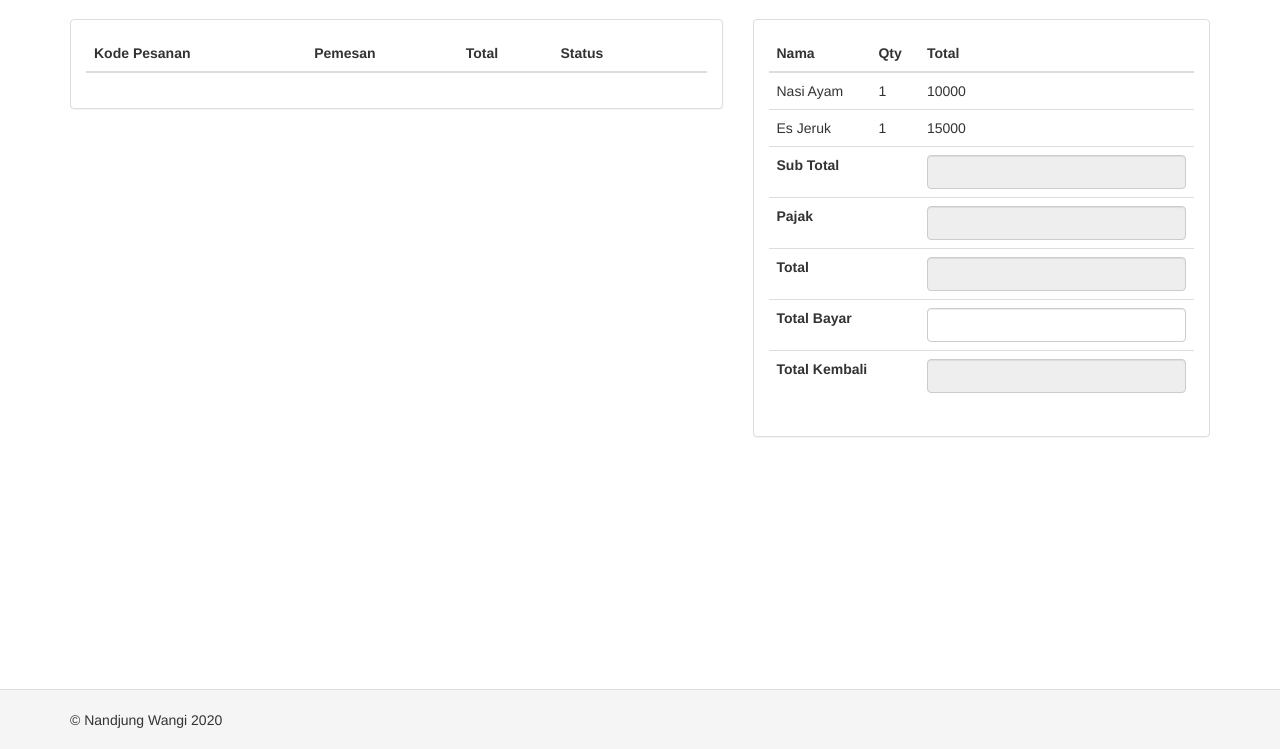
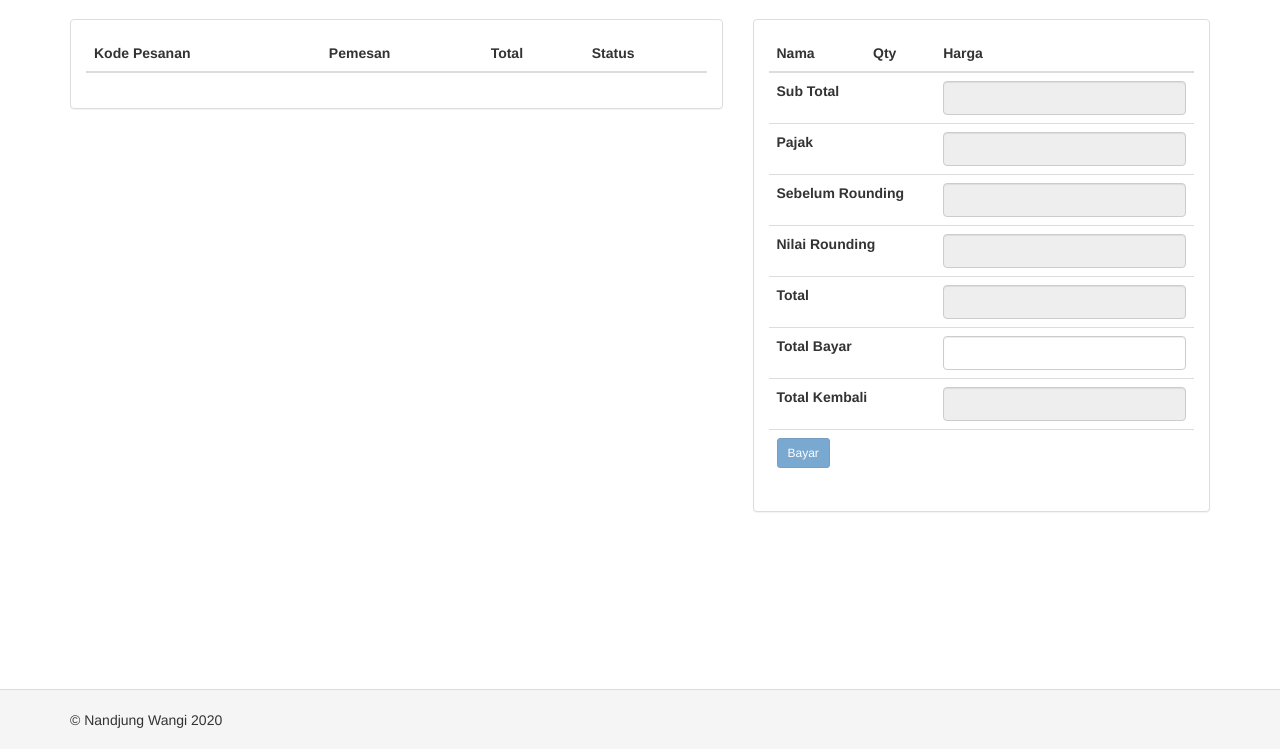
Before and after one commit to mmohl/nw-yii, a Yii app: template views/cashier/_cashier.php in a window 1280 px wide. Shown: the part 51-800 px from the top of the page. Run offline with PHP 8.4 and a stand-in for Yii, Linux system fonts and the light colour scheme; the template is opened without the code that fills it, so the values that code supplies are empty; some libraries are stand-ins or nearby versions.

Commit message:
update dom view

```diff
--- a/views/cashier/_cashier.php
+++ b/views/cashier/_cashier.php
@@ -22,7 +22,6 @@ CashierAsset::register($this);
                             <th>Pemesan</th>
                             <th>Total</th>
                             <th>Status</th>
-                            <th>&nbsp;</th>
                         </tr>
                     </thead>
                     <tbody>
@@ -37,25 +36,15 @@ CashierAsset::register($this);
         <div class="panel panel-default">
             <div class="panel-wrapper collapse in" aria-expanded="true">
                 <div class="panel-body">
-                    <table class="table no-border">
+                    <table class="table no-border" id="invoice-detail">
                         <thead>
                             <tr>
                                 <th>Nama</th>
                                 <th>Qty</th>
-                                <th>Total</th>
+                                <th>Harga</th>
                             </tr>
                         </thead>
                         <tbody>
-                            <tr>
-                                <td>Nasi Ayam</td>
-                                <td>1</td>
-                                <td>10000</td>
-                            </tr>
-                            <tr>
-                                <td>Es Jeruk</td>
-                                <td>1</td>
-                                <td>15000</td>
-                            </tr>
                         </tbody>
                         <tfoot>
                             <tr>
@@ -65,6 +54,14 @@ CashierAsset::register($this);
                             <tr>
                                 <td colspan="2">Pajak</td>
                                 <td><input type="text" readonly class="form-control inputs" id="input-tax"></td>
+                            </tr>
+                            <tr>
+                                <td colspan="2">Sebelum Rounding</td>
+                                <td><input type="text" readonly class="form-control inputs" id="input-before-rounding"></td>
+                            </tr>
+                            <tr>
+                                <td colspan="2">Nilai Rounding</td>
+                                <td><input type="text" readonly class="form-control inputs" id="input-rounding"></td>
                             </tr>
                             <tr>
                                 <td colspan="2">Total</td>
@@ -78,6 +75,9 @@ CashierAsset::register($this);
                                 <td colspan="2">Total Kembali</td>
                                 <td><input type="text" readonly class="form-control inputs" id="input-changes"></td>
                             </tr>
+                            <tr>
+                                <td colspan="3"><button disabled class="btn btn-primary btn-sm" type="button" id="btn-invoice-pay">Bayar</button></td>
+                            </tr>
                         </tfoot>
                     </table>
                 </div>
```
